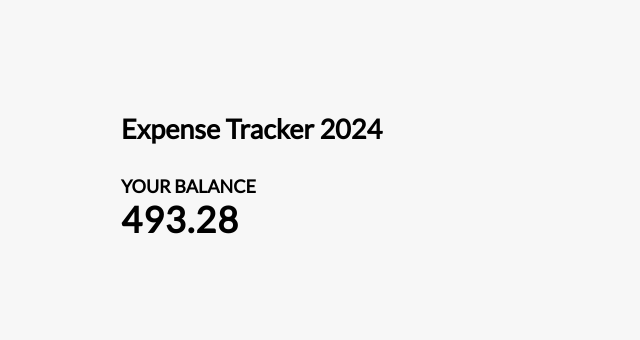
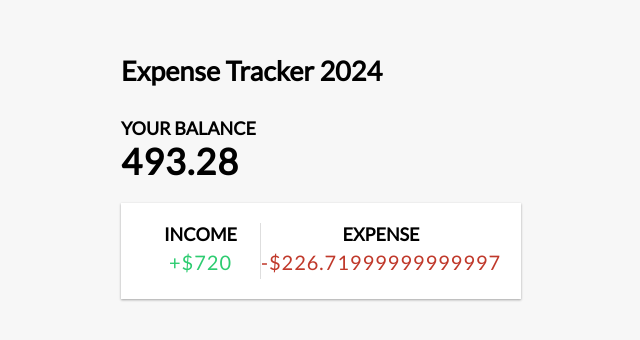
Before and after one commit to jbotel17/homework4, a Vue app: page / in a window 1280 px wide. Shown: the part 220-560 px from the top of the page, without its empty margins (319-959 px from the left). Built offline with nearby package versions, Linux system fonts and the light colour scheme.

Commit message:
Finished Income Expense componets

```diff
--- a/src/App.vue
+++ b/src/App.vue
@@ -1,6 +1,7 @@
 <script setup>
   import Header from './components/Header.vue';
   import Balance from './components/Balance.vue';
+  import IncomeExpenses from './components/IncomeExpenses.vue';
   import { ref, computed } from 'vue';
 
   const transactions = ref([
@@ -15,6 +16,22 @@
     return acc+x.amount
   },0)
 })
+
+const moneyIn = computed(()=>{
+  return transactions.value
+  .filter((x)=>x.amount>0)
+  .reduce((acc, x)=>{
+    return acc+x.amount
+  },0)
+})
+
+const moneyOut = computed(()=>{
+  return transactions.value
+  .filter((x)=>x.amount<0)
+  .reduce((acc, x)=>{
+    return acc+x.amount
+  },0)
+})
 </script>
 
 
@@ -22,6 +39,7 @@
   <Header></Header>
   <div class="container">
     <Balance :total="sum"></Balance>
+    <IncomeExpenses :income="moneyIn" :expense="-moneyOut"></IncomeExpenses>
   </div>
 
 
--- /dev/null
+++ b/src/components/IncomeExpenses.vue
@@ -0,0 +1,31 @@
+<script setup>
+    import { defineProps } from 'vue';
+
+    const props = defineProps({
+        income:{
+            type: Number,
+            require: true,
+        },
+        expense: {
+            type: Number,
+            require: true,
+        }
+    })
+
+</script>
+
+<template>
+    <div class="inc-exp-container">
+        <div>
+            <h4>Income</h4>
+            <p id="money-plus" class="money plus">+${{ income }}</p>
+        </div>
+
+        <div>
+            <h4>Expense</h4>
+            <p id="money-minus" class="money minus">-${{ expense }}</p>
+        </div>
+    </div>
+
+
+</template>
```
